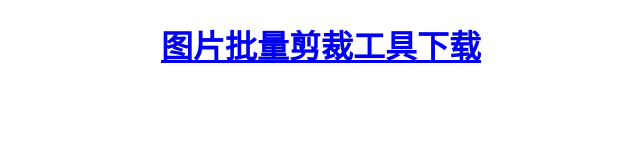
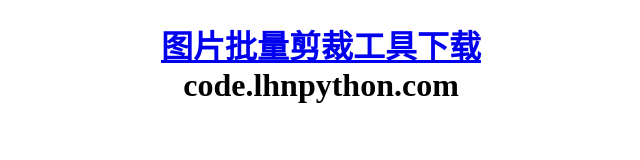
Before and after one commit to lhnpython/lhnpython.github.io, a plain HTML site: page index.html in a window 1280 px wide. Shown: the whole page, without its empty margins (319-959 px from the left). Drawn offline with Linux system fonts and the light colour scheme.

Commit message:
Update index.html

```diff
--- a/index.html
+++ b/index.html
@@ -8,7 +8,8 @@
 <body>
 	<center>
 	  <h1>
-          <a href="https://wwd.lanzouf.com/iBkq102ed0ej" title="点击下载" target="_blank">图片批量剪裁工具下载</a>
+          <a href="https://wwd.lanzouf.com/iBkq102ed0ej" title="点击下载" target="_blank">图片批量剪裁工具下载</a><br/>
+		  code.lhnpython.com
       </h1>
 	</center>
 </body>
```
